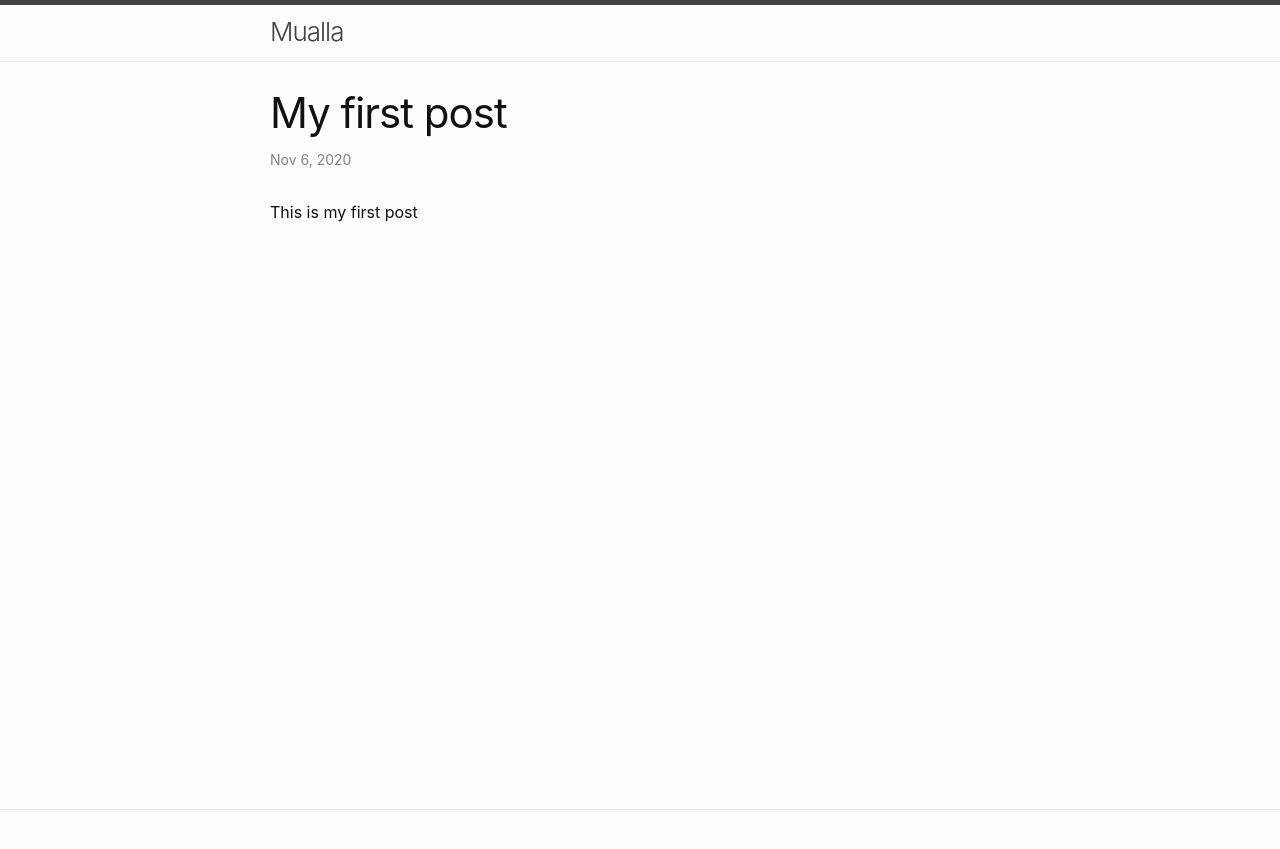
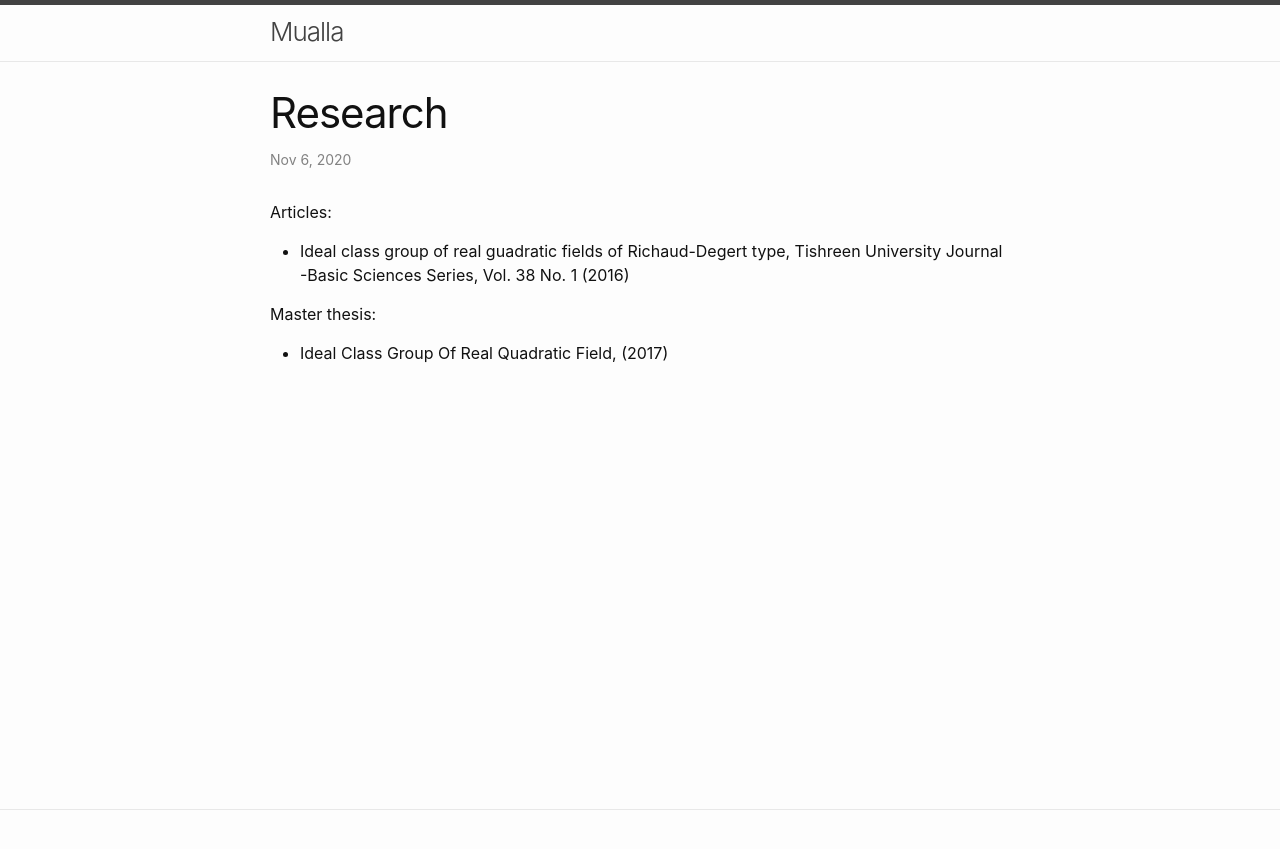
Before and after one commit to Mualla-M/mualla.xyz, a Jekyll site: the page built from _posts/2020-11-06-first-post.md, in a window 1280 px wide. Shown: the top 849 px of the page. Built offline with Jekyll 4.4.1, drawn with Linux system fonts in a browser that asks for light colours.

Commit message:
Update 2020-11-06-first-post.md

```diff
--- a/_posts/2020-11-06-first-post.md
+++ b/_posts/2020-11-06-first-post.md
@@ -1,6 +1,10 @@
 ---
 layout: post
-title:  "My first post"
+title:  "Research"
 ---
 
-This is my first post
+Articles:
+* Ideal class group of real guadratic fields of Richaud-Degert type, Tishreen University Journal -Basic Sciences Series, Vol. 38 No. 1 (2016)
+
+Master thesis:
+* Ideal Class Group Of Real Quadratic Field, (2017)
```
